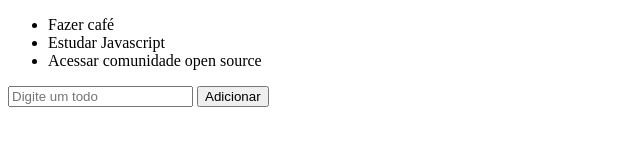
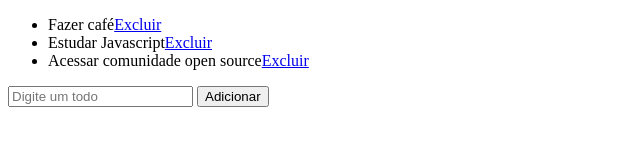
Before and after one commit to drd-2rcl/javascript-puro, a plain HTML site: page app/index.html in a window 1280 px wide. Shown: the whole page, without its empty margins (0-640 px from the left). Drawn offline with Linux system fonts and the light colour scheme.

Commit message:
create and delete elements its done

```diff
--- a/app/todo.js
+++ b/app/todo.js
@@ -14,8 +14,17 @@ function renderTodos() {
   for (todo of todos) {
     var todoElement = document.createElement('li');
     var todoText = document.createTextNode(todo);
+    var linkElement = document.createElement('a');
+    var linkText = document.createTextNode('Excluir');
 
+    linkElement.setAttribute('href', '#');
+
+    var pos = todos.indexOf(todo);
+    linkElement.setAttribute('onclick', 'deleteTodo(' + pos + ')' );
+
+    linkElement.appendChild(linkText);
     todoElement.appendChild(todoText);
+    todoElement.appendChild(linkElement);
     listElement.appendChild(todoElement);
   }
 }
@@ -24,7 +33,6 @@ renderTodos();
 
 function addTodo() {
   var todoText = inputElement.value;
-
   todos.push(todoText);
   inputElement.value = '';
   renderTodos();
@@ -32,3 +40,8 @@ function addTodo() {
 }
 
 buttonElement.onclick = addTodo;
+
+function deleteTodo(pos) {
+  todos.splice(pos, 1);
+  renderTodos();
+}
```
Also changed, not shown: app/index.html (+1 -4 lines).
